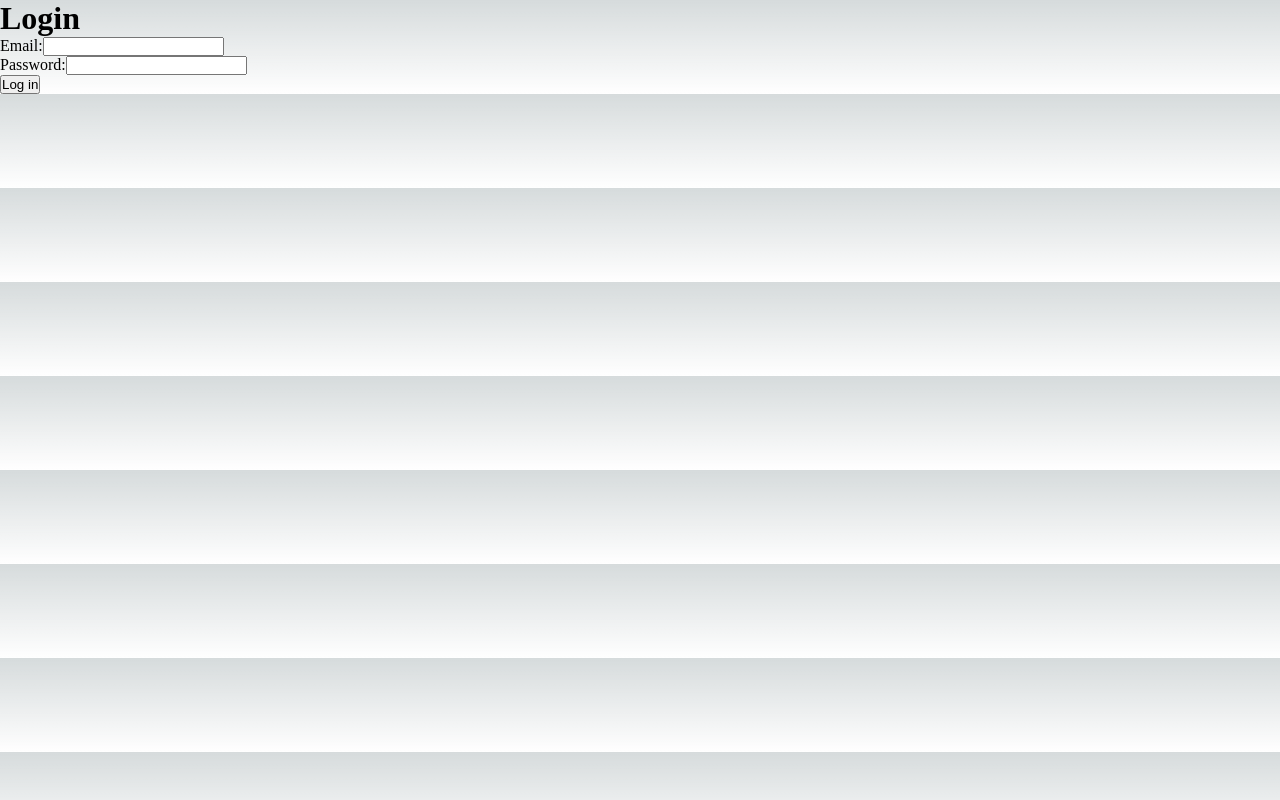
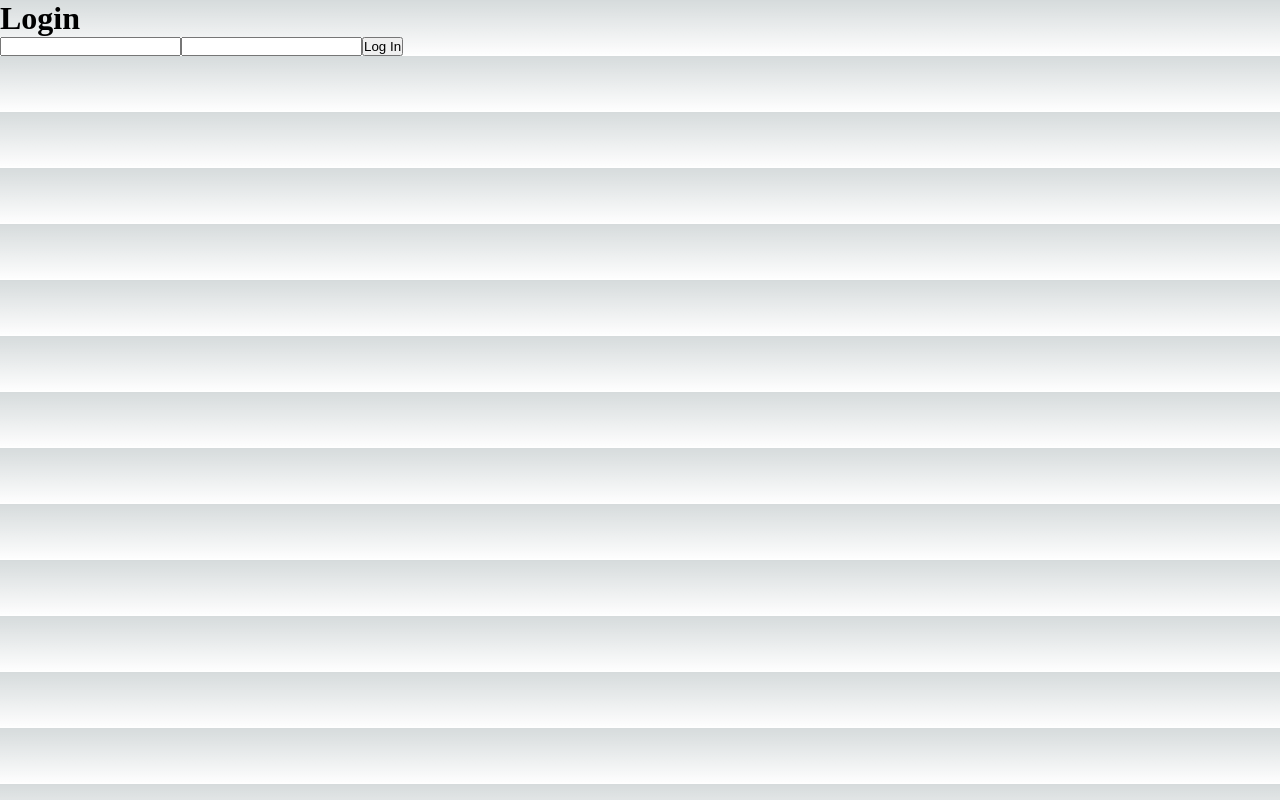
Before and after one commit to haz3d/todo, a Next.js app: page / in a window 1280 px wide. Built offline with nearby package versions, Linux system fonts and the light colour scheme.

Commit message:
Update index.tsx

```diff
--- a/pages/index.tsx
+++ b/pages/index.tsx
@@ -1,16 +1,19 @@
-import { useState } from 'react';
-import { auth } from '../firebase';
+// pages/index.tsx
+import { useState } from "react";
+import { useRouter } from "next/router";
+import { auth } from "../firebase";
 
-const IndexPage = () => {
-  const [email, setEmail] = useState('');
-  const [password, setPassword] = useState('');
+const Login = () => {
+  const router = useRouter();
+  const [email, setEmail] = useState("");
+  const [password, setPassword] = useState("");
 
-  const handleLogin = async (event: React.FormEvent<HTMLFormElement>) => {
-    event.preventDefault();
+  const handleLogin = async () => {
     try {
       await auth.signInWithEmailAndPassword(email, password);
       // Redirect the user to the To-Do List page
-    } catch (error) {
+      router.push("/todo");
+    } catch (error: any) { // add a type annotation to the 'error' variable
       console.log(error.message);
     }
   };
@@ -18,29 +21,19 @@ const IndexPage = () => {
   return (
     <div>
       <h1>Login</h1>
-      <form onSubmit={handleLogin}>
-        <label>
-          Email:
       <input
         type="email"
         value={email}
-            onChange={(event) => setEmail(event.target.value)}
+        onChange={(e) => setEmail(e.target.value)}
       />
-        </label>
-        <br />
-        <label>
-          Password:
       <input
         type="password"
         value={password}
-            onChange={(event) => setPassword(event.target.value)}
+        onChange={(e) => setPassword(e.target.value)}
       />
-        </label>
-        <br />
-        <button type="submit">Log in</button>
-      </form>
+      <button onClick={handleLogin}>Log In</button>
     </div>
   );
 };
 
-export default IndexPage;
+export default Login;
```
Lines whose indentation alone changed are shown as unchanged.
